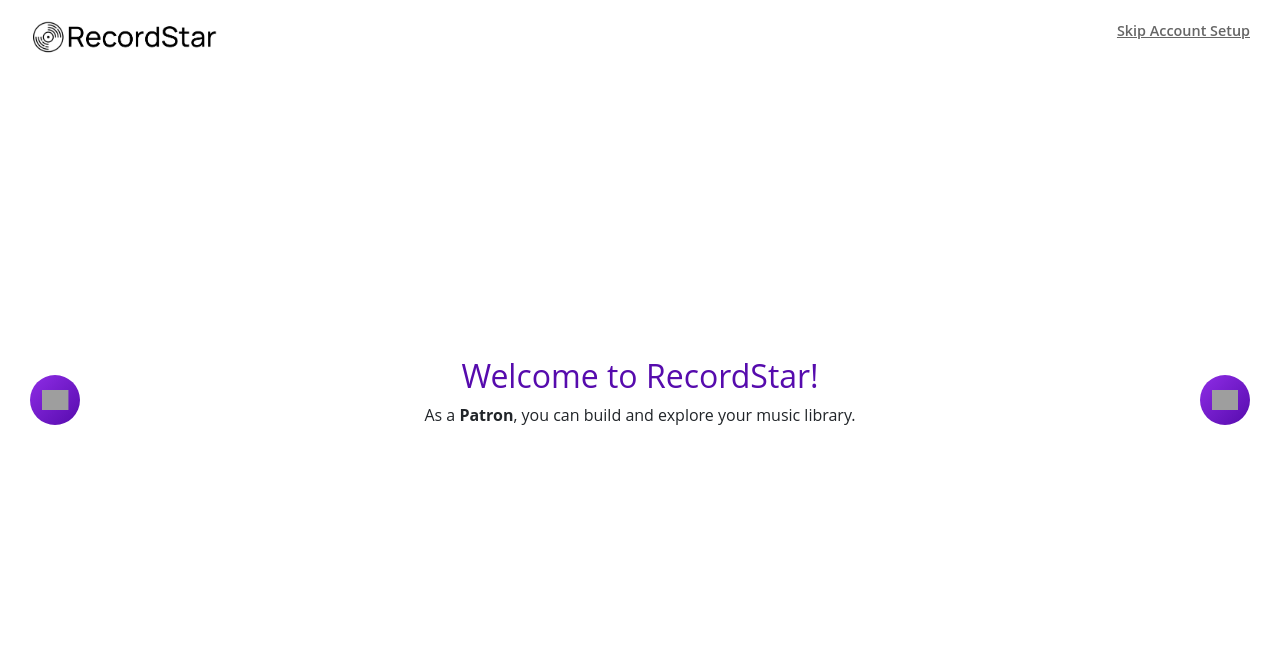
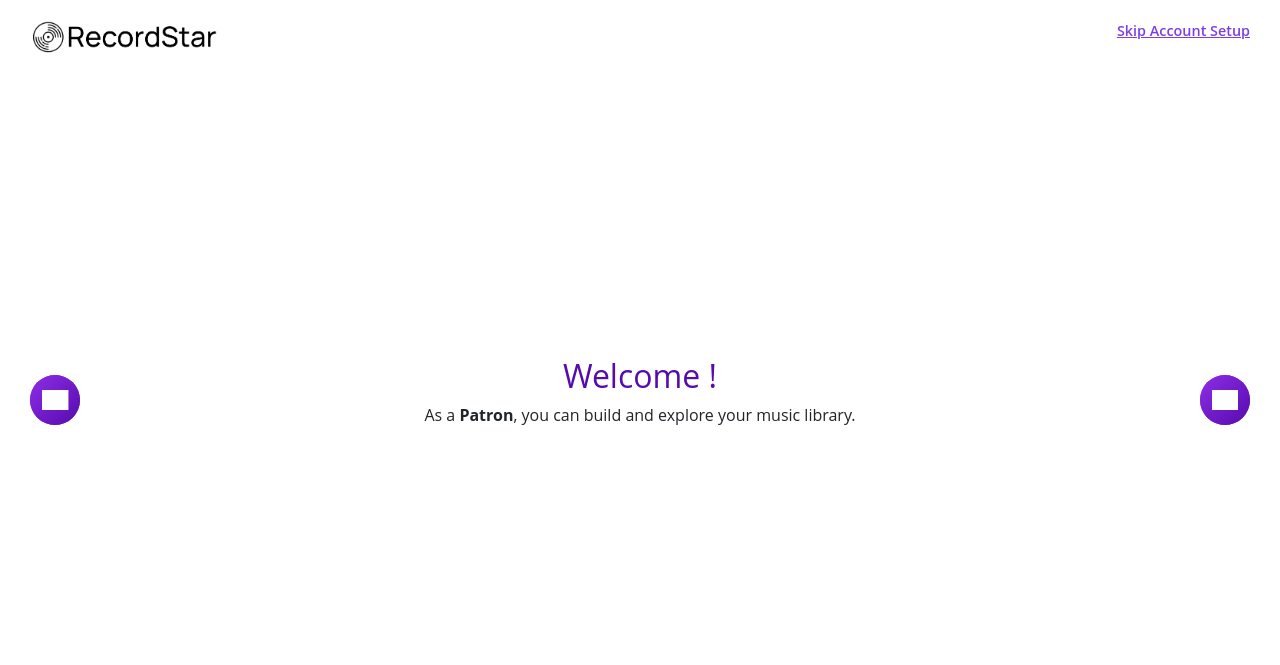
Before and after one commit to nnnguyenj/recordstar, a Django app: page /recordstar/ in a window 1280 px wide. Shown: the top 665 px of the page. Run offline with Django 5.2, Linux system fonts and the light colour scheme; some libraries are stand-ins or nearby versions; grey boxes are pictures that could not be loaded.

Commit message:
adding some design for the update picture page

```diff
--- a/recordstar/templates/recordstar/upload_picture.html
+++ b/recordstar/templates/recordstar/upload_picture.html
@@ -74,6 +74,29 @@
         z-index: 10;
       }
 
+      .arrow-btn:hover {
+        transform: translateY(-50%) scale(1.1);
+        background: linear-gradient(to bottom right, #9d5cf2, #7B3FE4);
+        box-shadow: 0 4px 12px rgba(123, 63, 228, 0.4);
+        transition: all 0.3s ease;
+      }
+
+      .arrow-icon {
+        height: 22px;
+        filter: brightness(0) invert(1);
+        transition: filter 0.3s ease;
+      }
+
+
+      .arrow-icon {
+        height: 22px;
+        filter: brightness(0) invert(1); /* makes the arrow white */
+      }
+
+      .rotate-left {
+        transform: rotate(180deg);
+      }
+
     .arrow-btn img {
       height: 20px;
     }
@@ -92,8 +115,7 @@
       right: 30px;
       font-size: 0.9rem;
       font-weight: 600;
-      text-decoration: underline;
-      color: #666;
+      color: #7B3FE4;
     }
 
     .logo {
@@ -129,7 +151,7 @@
   <div class="wrapper">
     <div id="slider" class="slider-container">
       <div class="section">
-        <h2 style="color: #560BAD;">Welcome to RecordStar!</h2>
+        <h2 style="color: #560BAD;">Welcome {{ user.username }}!</h2>
         {% if user.profile.account_type == 'L' %}
           <p>As a <strong>Librarian</strong>, you'll manage records and collections.</p>
         {% else %}
@@ -152,6 +174,16 @@
     <div class="dot active" onclick="goToSlide(0)"></div>
     <div class="dot" onclick="goToSlide(1)"></div>
   </div>
+  <!-- Left Arrow -->
+<div class="arrow-btn arrow-left" onclick="goToSlide(0)">
+    <img src="https://cdn-icons-png.flaticon.com/512/130/130884.png" class="arrow-icon rotate-left">
+  </div>
+
+  <!-- Right Arrow -->
+  <div class="arrow-btn arrow-right" onclick="goToSlide(1)">
+    <img src="https://cdn-icons-png.flaticon.com/512/130/130884.png" class="arrow-icon">
+  </div>
+
 
   <script>
     let currentSlide = 0;
```
Lines whose indentation alone changed are shown as unchanged.
